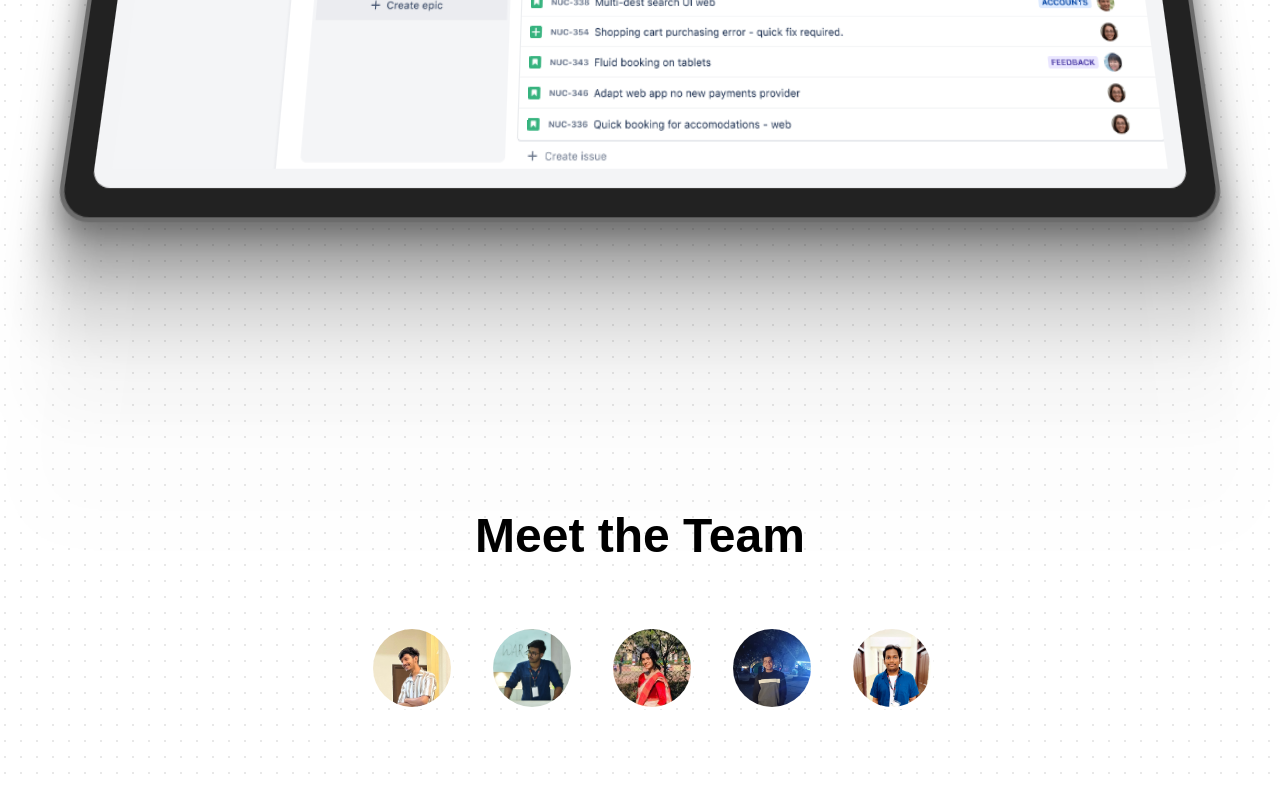
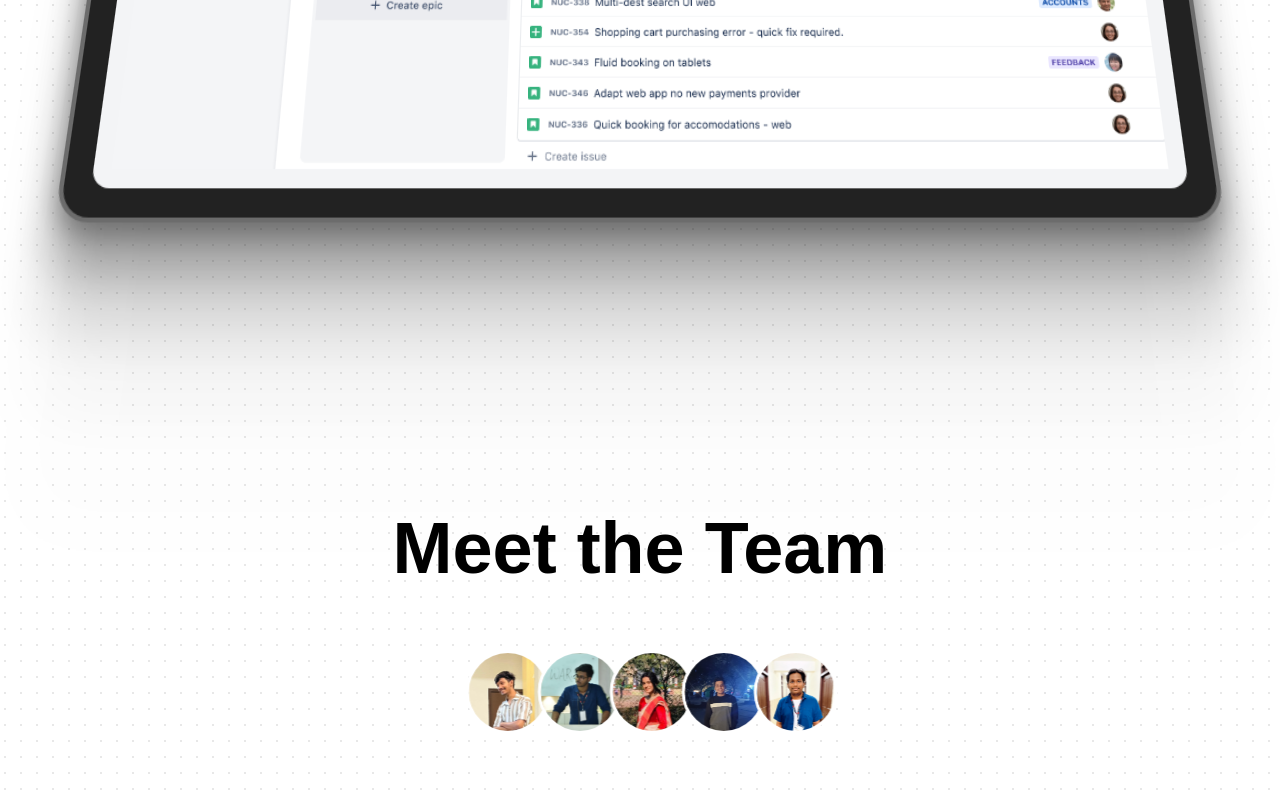
Before and after one commit to priyamaggarwal18/skillmingle, a Next.js app: page / in a window 1280 px wide. Shown: the part 928-1728 px from the top of the page. Before the commit the page ends 1704 px from the top, so only its background shows below. Built offline with nearby package versions, Linux system fonts and the light colour scheme.

Commit message:
Update DotBackgroundDemo.tsx

```diff
--- a/src/components/DotBackgroundDemo.tsx
+++ b/src/components/DotBackgroundDemo.tsx
@@ -106,11 +106,11 @@ export function DotBackgroundDemo() {
         </ContainerScroll>
 {/* Team Section */}
 <section className="py-20">
-            <div id="team" className="max-w-4xl mx-auto px-4 text-center">
-              <h2 className="text-5xl font-bold mb-20">
+            <div id="team" className="max-w-6xl mx-auto px-4 text-center">
+              <h2 className="text-7xl font-bold mb-20">
                 Meet the Team
               </h2>
-              <div className="flex flex-wrap justify-center gap-10 scale-150">
+              <div className="flex flex-wrap justify-center gap-2 scale-150">
                 {people.map((person) => (
                   <a
                     key={person.id}
```
